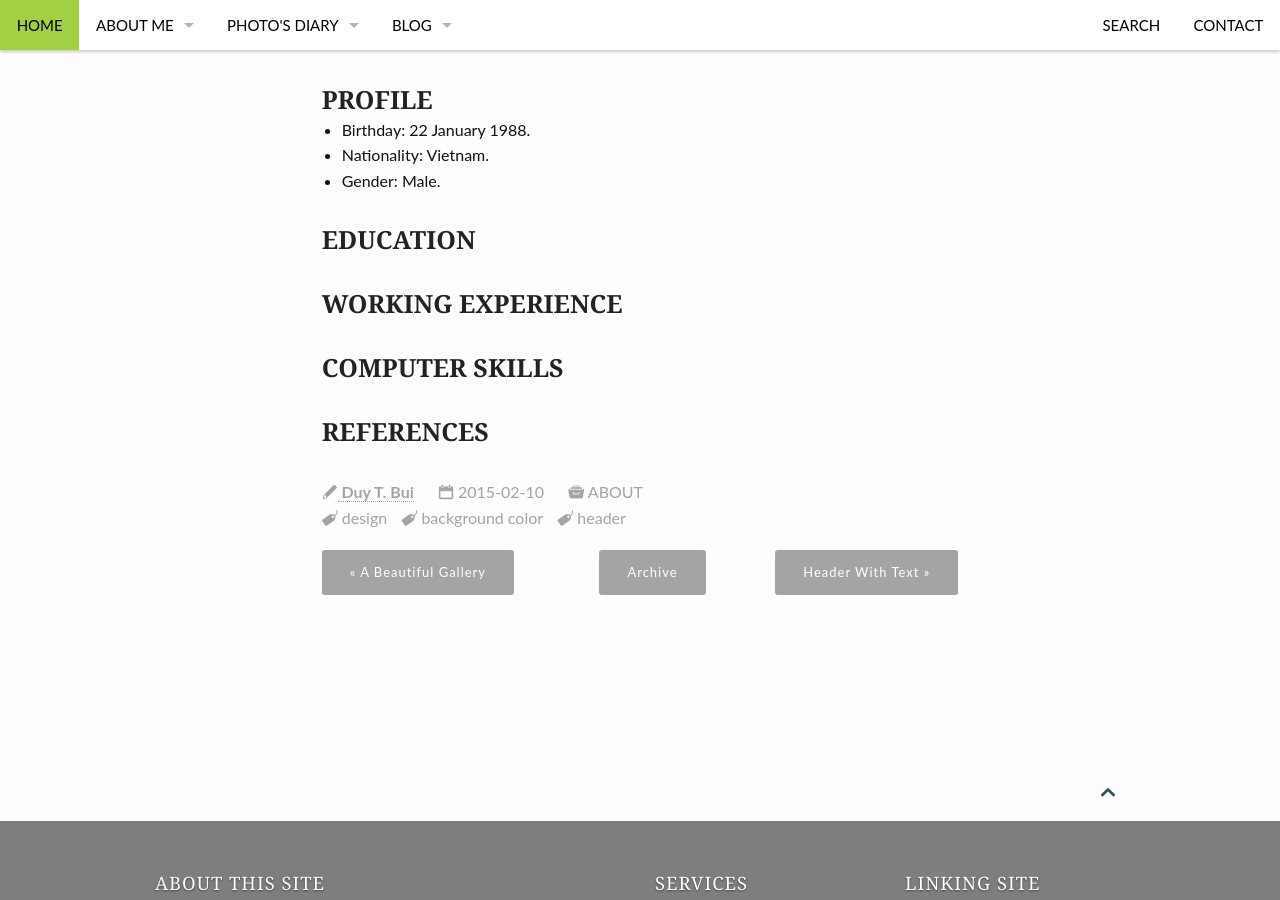
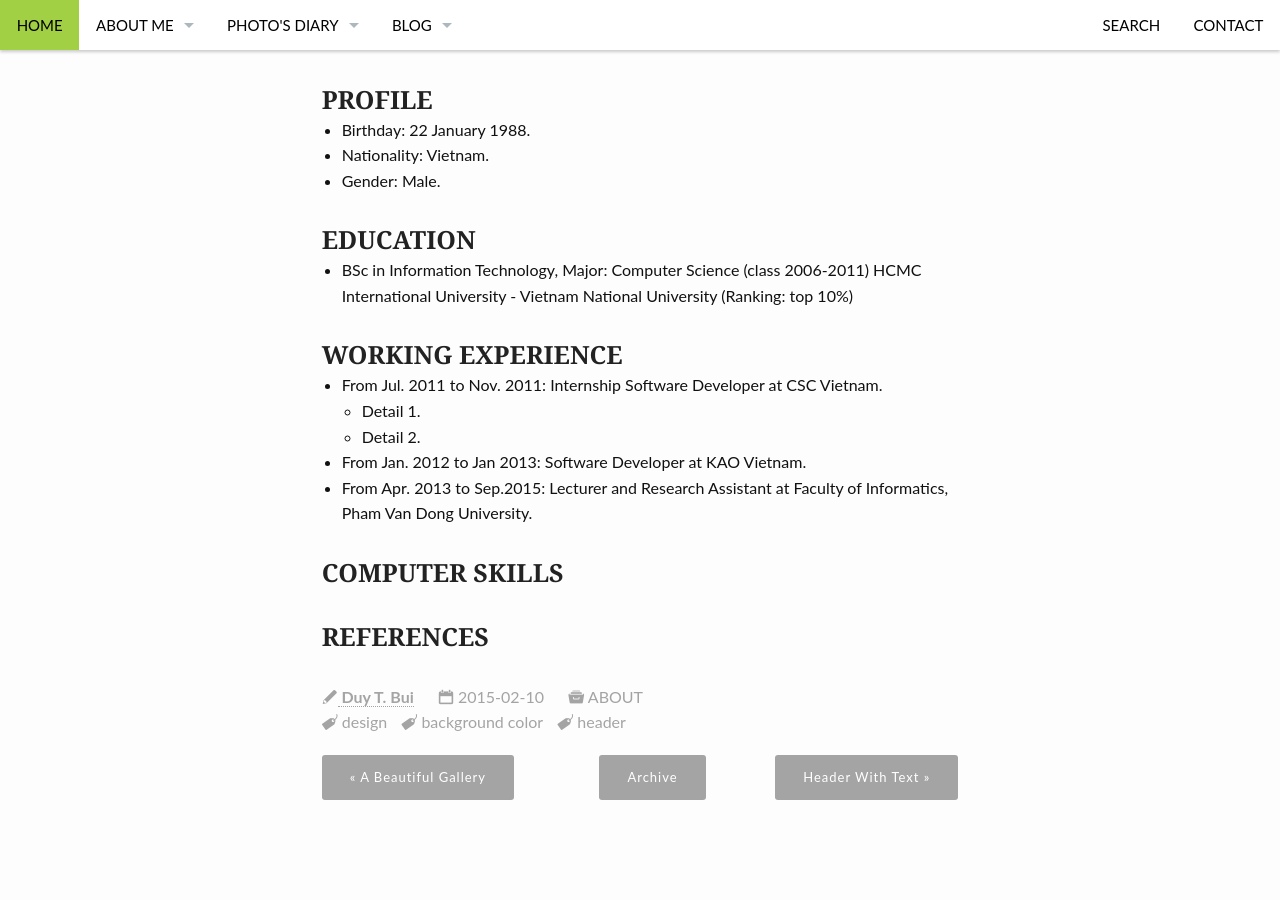
Before and after one commit to duybuidotvn/duybuidotvn.github.io, a Jekyll site: the page built from _posts/about/2015-02-10-curriculum-vitae.md, in a window 1280 px wide and 900 px high, scrolled down 640 px. Built offline with Jekyll 4.4.1, drawn with Linux system fonts in a browser that asks for light colours.

Commit message:
12052015-918-push-cv-header

```diff
--- a/_posts/about/2015-02-10-curriculum-vitae.md
+++ b/_posts/about/2015-02-10-curriculum-vitae.md
@@ -29,8 +29,14 @@ header:
 - Gender: Male.
 
 ###**EDUCATION**
+- BSc in Information Technology, Major: Computer Science (class 2006-2011) HCMC International University - Vietnam National University (Ranking: top 10%)
 
 ###**WORKING EXPERIENCE**
+- From Jul. 2011 to Nov. 2011: Internship Software Developer at CSC Vietnam.
+	- Detail 1.
+	- Detail 2.
+- From Jan. 2012 to Jan 2013: Software Developer at KAO Vietnam.
+- From Apr. 2013 to Sep.2015: Lecturer and Research Assistant at Faculty of Informatics, Pham Van Dong University.
 
 ###**COMPUTER SKILLS**
 
```
